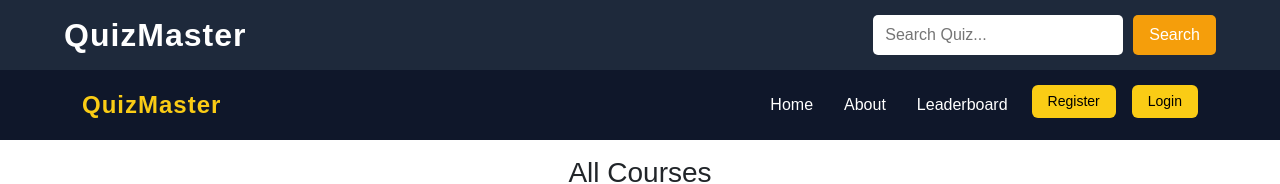
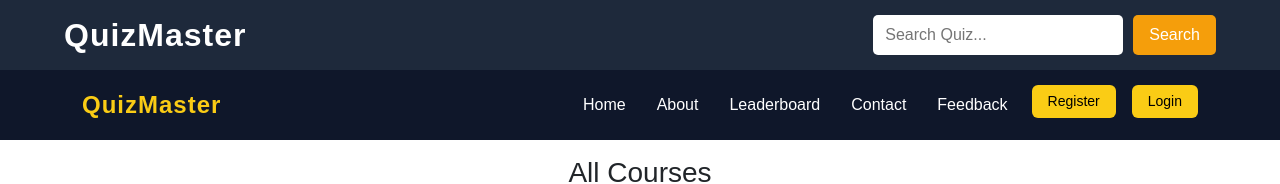
Before and after one commit to shahhiloni/Quiz_web_frontend, a React (Create React App) app: page / in a window 1280 px wide. Shown: the top 184 px of the page. Built offline with nearby package versions, Linux system fonts and the light colour scheme.

Commit message:
10-03-2026

```diff
--- a/src/Components/Navbar.jsx
+++ b/src/Components/Navbar.jsx
@@ -36,6 +36,14 @@
             </li>
 
             <li className="nav-item">
+              <Link className="nav-link" to="/contact">Contact</Link>
+            </li>
+
+            <li className="nav-item">
+              <Link className="nav-link" to="/feedback">Feedback</Link>
+            </li>
+
+            <li className="nav-item">
               <Link className="btn btn-warning ms-3" to="/register">
                 Register
               </Link>
```
